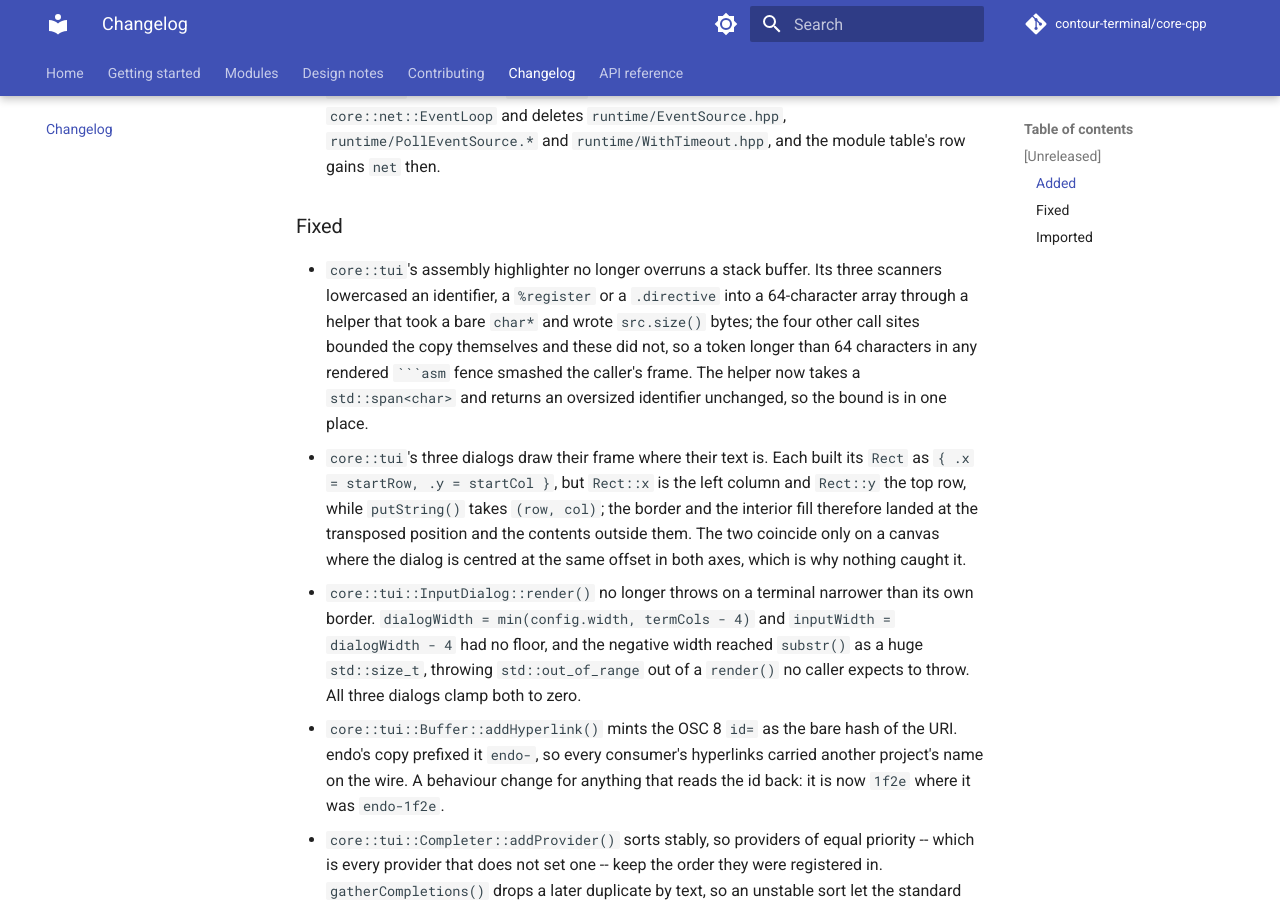
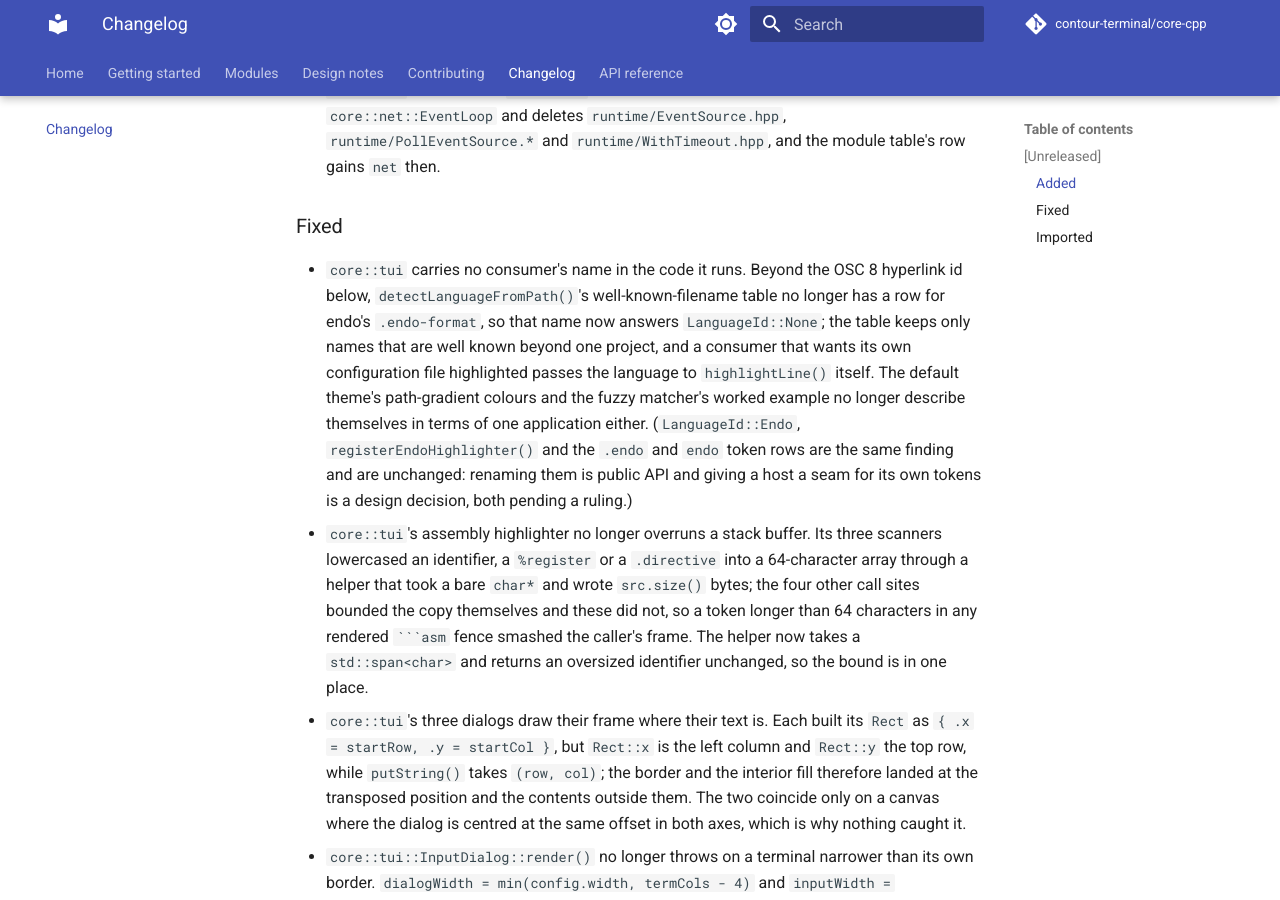
Before and after one commit to contour-terminal/core-cpp, an MkDocs documentation site: the page built from docs/changelog.md, in a window 1280 px wide and 900 px high, scrolled down 4709 px. Built offline with MkDocs 1.6.1 and Material for MkDocs 9.7.7, drawn with Linux system fonts in a browser that asks for light colours; comment, search, counter and statistics services are not loaded.

Commit message:
tui: no consumer's name in the code core::tui runs
Ruling R45, following item 7's OSC 8 hyperlink id.

`.endo-format` was a row in `detectLanguageFromPath()`'s well-known-filename
table, so core-cpp knew the name of one consumer's configuration file. It is not
a wire format and there is nothing to rename: a consumer that wants its own
dotfile highlighted knows what the file is and passes the language to
highlightLine() itself. The row is gone, the table's comment says what belongs
there, and the case asserts `.endo-format` is now LanguageId::None. Consumer
impact: endo restores the behaviour in C1 with one check of its own before it
calls detectLanguageFromPath().

The default theme's path-gradient colours were commented "endo-signature", the
fuzzy matcher's worked example matched "endo.exe", and
categoryColorFromIndex()'s Doxygen named `endo::TokenCategory` as the other
caller. All three are internal prose; they describe the colours, a generic file
name and a host's own highlighter now.

`LanguageId::Endo`, `registerEndoHighlighter()` and the `.endo` extension and
`endo` fence-tag rows are the same finding and are left alone on purpose:
renaming the first two is a public API change, and letting a host register its
own tokens is API design rather than a patch. Both are for a ruling, not for
this round.

The provenance rows record all five files as deltas from endo.

Signed-off-by: Christian Parpart <christian@parpart.family>

```diff
--- a/CHANGELOG.md
+++ b/CHANGELOG.md
@@ -170,6 +170,15 @@ workflow refuses one without a section here.
 
 ### Fixed
 
+- `core::tui` carries no consumer's name in the code it runs. Beyond the OSC 8 hyperlink id
+  below, `detectLanguageFromPath()`'s well-known-filename table no longer has a row for endo's
+  `.endo-format`, so that name now answers `LanguageId::None`; the table keeps only names that
+  are well known beyond one project, and a consumer that wants its own configuration file
+  highlighted passes the language to `highlightLine()` itself. The default theme's path-gradient
+  colours and the fuzzy matcher's worked example no longer describe themselves in terms of one
+  application either. (`LanguageId::Endo`, `registerEndoHighlighter()` and the `.endo` and `endo`
+  token rows are the same finding and are unchanged: renaming them is public API and giving a
+  host a seam for its own tokens is a design decision, both pending a ruling.)
 - `core::tui`'s assembly highlighter no longer overruns a stack buffer. Its three scanners
   lowercased an identifier, a `%register` or a `.directive` into a 64-character array through a
   helper that took a bare `char*` and wrote `src.size()` bytes; the four other call sites bounded
```
Also changed, not shown: .agent/reference/provenance.md (+5 -5 lines), 5 other files.
